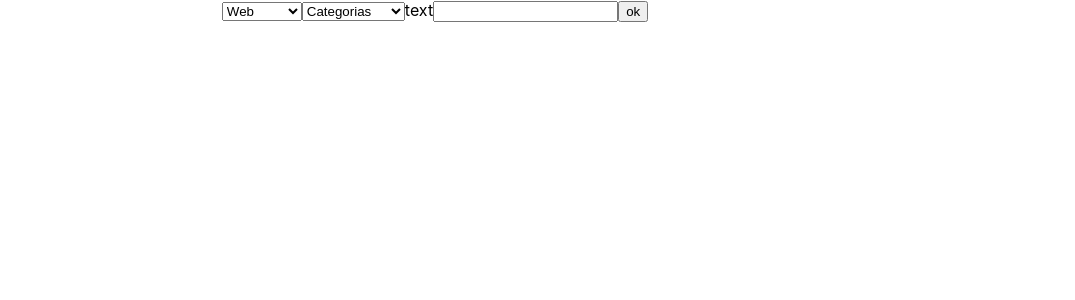
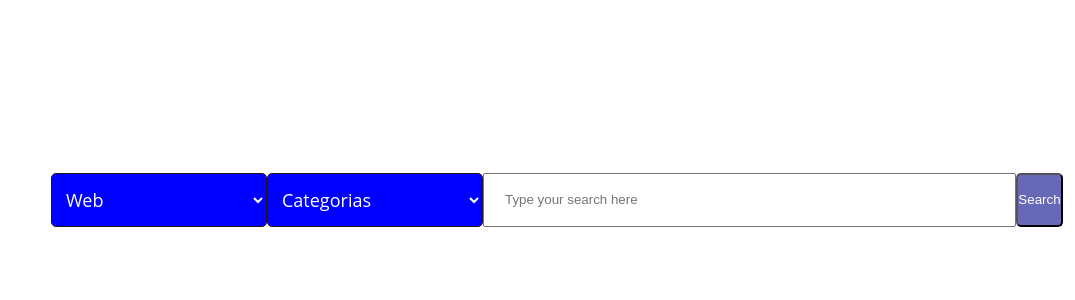
Before and after one commit to rodrigopaaz/lexart-challenge, a React (Create React App) app in the folder frontend/: page / in a window 1280 px wide. Shown: the top 300 px of the page, without its empty margins (205-1280 px from the left). Built offline with nearby package versions, Linux system fonts and the light colour scheme.

Commit message:
FEAT: ADD URL TO MERCADO LIVRE

```diff
--- a/frontend/src/App.css
+++ /dev/null
@@ -1,38 +0,0 @@
-.App {
-  text-align: center;
-}
-
-.App-logo {
-  height: 40vmin;
-  pointer-events: none;
-}
-
-@media (prefers-reduced-motion: no-preference) {
-  .App-logo {
-    animation: App-logo-spin infinite 20s linear;
-  }
-}
-
-.App-header {
-  background-color: #282c34;
-  min-height: 100vh;
-  display: flex;
-  flex-direction: column;
-  align-items: center;
-  justify-content: center;
-  font-size: calc(10px + 2vmin);
-  color: white;
-}
-
-.App-link {
-  color: #61dafb;
-}
-
-@keyframes App-logo-spin {
-  from {
-    transform: rotate(0deg);
-  }
-  to {
-    transform: rotate(360deg);
-  }
-}
--- a/frontend/src/App.js
+++ b/frontend/src/App.js
@@ -1,6 +1,7 @@
 import { useState } from "react";
-import "./App.css";
+import "./styles/app.css";
 import Axios from "axios";
+import ItemCard from "./components/ItemCard";
 
 function App() {
   const [site, setSite] = useState("");
@@ -17,7 +18,7 @@ function App() {
     return JSON.parse(data);
   };
 
-  const postSite = async () => {
+  const toogleSites = async () => {
     if (site === "mercado livre") {
       const data = await post(site);
       setProducts(data);
@@ -33,11 +34,9 @@ function App() {
     setProducts([...buscape, ...meli]);
   };
 
-  const siteArray = site.replace(/\s/g, "").split(",");
-  console.log(siteArray);
-
   return (
     <div className="App">
+      <div className="div__inputs">
         <label htmlFor="site">
           <select
             type="text"
@@ -65,26 +64,20 @@ function App() {
           </select>
         </label>
         <label type="text">
-        text
           <input
+            placeholder="Type your search here"
             type="text"
             onChange={({ target: { value } }) => setSearch(value)}
           />
         </label>
-      <button type="button" onClick={async () => await postSite()}>
-        ok
+        <button type="button" onClick={async () => await toogleSites()}>
+          Search
         </button>
+      </div>
       {
-        <div>
-          {products.map((product) => (
-            <div>
-              <p>{product.siteId === 1 ? "Mercado Livre" : "Buscapé"}</p>
-              <div>
-                <p>{product.title}</p>
-                <p>{`R$${product.price}`}</p>
-                <img src={product.imageUrl} alt="productImage" />
-              </div>
-            </div>
+        <div className="div__items">
+          {products.map((item) => (
+            <ItemCard product={item} />
           ))}
         </div>
       }
--- /dev/null
+++ b/frontend/src/components/ItemCard.js
@@ -0,0 +1,21 @@
+import React from "react";
+import "../styles/card.css";
+
+export default function ItemCard({ product }) {
+  console.log(product);
+  return (
+    <div className="div__item__card">
+      <img src={product.imageUrl} alt="productImage" />
+      <div>
+        <p className="product__title">
+          {product.siteId === 1 ? "Mercado Livre" : "Buscapé"}
+        </p>
+        <div>
+          <p>{product.title}</p>
+          <p>{`R$${product.price}`}</p>
+          <a href={product.linkUrl}>Ir a web</a>
+        </div>
+      </div>
+    </div>
+  );
+}
--- /dev/null
+++ b/frontend/src/styles/app.css
@@ -0,0 +1,93 @@
+*{
+    padding: 0;
+    margin: 0;
+}
+
+.App{
+    display: flex;
+    flex-direction: column;
+    align-items: center;
+    justify-content: center;
+}
+
+.div__inputs{
+    display: flex;
+    width: 60%;
+    align-items: center;
+    justify-content: space-evenly;
+    height: 50vh;
+}
+
+.div__inputs select{
+    width: 12em;
+    height: 3em;
+    border: 1px solid #ccc;
+    border-radius: 5px;
+    padding-left: 5px;
+    padding: 10px;
+    font-size: 18px;
+    font-family: 'Open Sans', sans-serif;
+    color: white;
+    background-color: blue;
+    border: 1px solid rgb(41, 18, 18);
+}
+
+.div__inputs select option{
+    font-size: 18px;
+    font-family: 'Open Sans', sans-serif;
+    color: #555;
+    background-color: rgb(247, 247, 247);
+    background-image: none;
+    font-size: 18px;
+    height: 50px;
+    padding: 15px;
+    border: 1px solid rgb(41, 18, 18);
+}
+
+.div__inputs input{
+    width: 40em;
+    height: 4em;
+    padding: 12px 20px;
+    margin: 8px 0;
+    box-sizing: border-box;
+}
+
+.div__inputs input:focus {
+    background-color:  rgb(169, 169, 199);
+    color: white;
+  }
+
+  .div__inputs button {
+    width: 10em;
+    height: 4em;
+    color: white;
+    background-color: rgb(104, 104, 184);
+    border-radius: 5px;
+    transition-duration: 1s;
+  }
+
+  .div__inputs button:hover{
+    background-color: rgb(159, 165, 194);
+    color: rgb(96, 96, 136);
+  }
+
+
+
+.div__items{
+    display: flex;
+    flex-wrap: wrap;
+    align-items: center;
+    justify-content: center;
+    width: 60%;
+}
+
+.div__items div{
+    display: flex;
+    justify-content: center;
+    align-items: center;
+}
+
+.div__items div img{
+    width: 80%;
+    height: 25em;
+}
--- /dev/null
+++ b/frontend/src/styles/card.css
@@ -0,0 +1,35 @@
+.div__item__card{
+    display: flex;
+    background-color:  #ffff;
+    align-items: center;
+    justify-content: center;
+    width: 100%;
+    padding: 50px 20px;
+    font-weight: 700;
+}
+
+.div__item__card p:nth-child(2){
+   font-size: 2em;
+   font-weight: 900;
+}
+
+.product__title{
+   font-size: 2em;
+   color: rgb(2, 2, 2);
+   font-weight: 900;
+   text-shadow: 1px 1px rgb(63, 63, 63);
+}
+
+.div__item__card div{
+    display: flex;
+    flex-direction: column;
+    align-items: flex-start;
+    width: 100%;
+
+
+}
+
+.div__item__card div:nth-child(2){
+    display: flex;
+    flex-direction: column;
+}
```
Also changed, not shown: 2 other files (tests, documents, lock files or other folders). Lines whose indentation alone changed are shown as unchanged.
